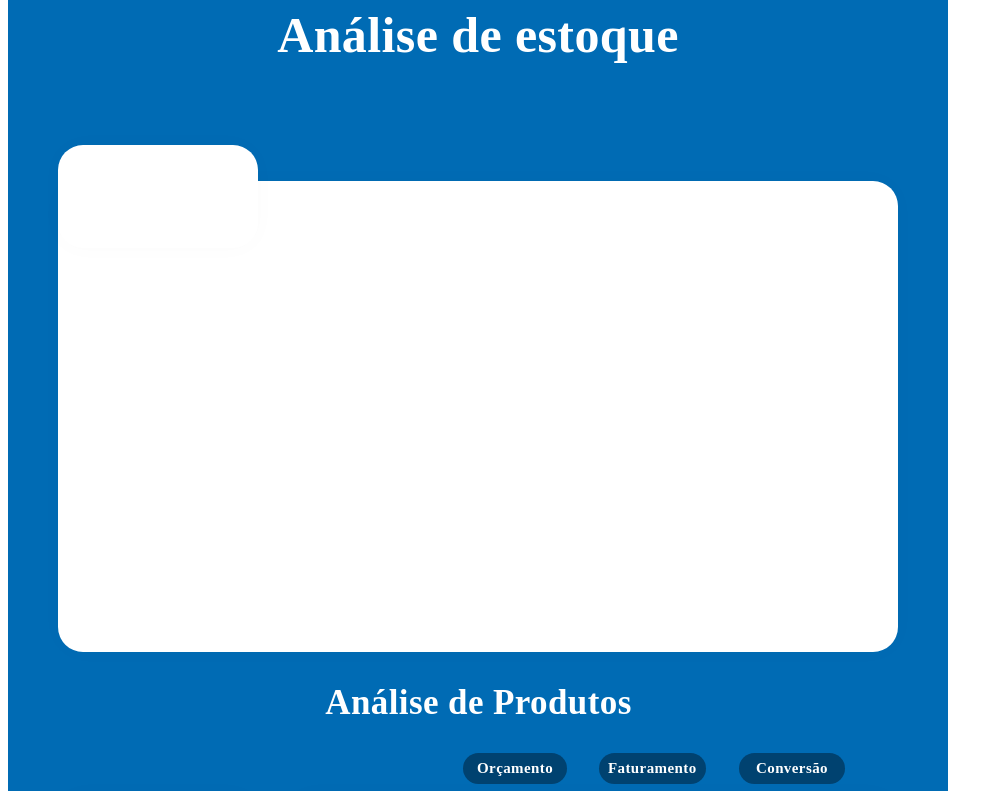
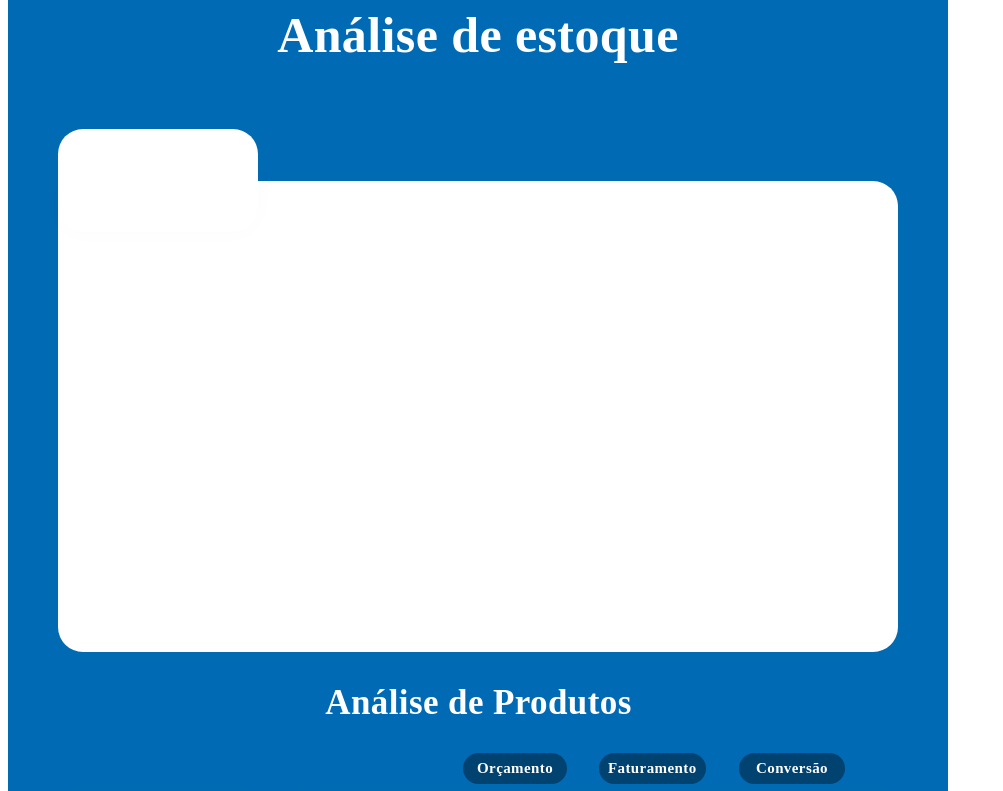
Before and after one commit to MercatoAutomacaoMKT/Dashboard-Climate, a plain HTML site: page index.html in a window 1280 px wide. Shown: the part 1140-1931 px from the top of the page, without its empty margins (0-1003 px from the left). Drawn offline with Linux system fonts and the light colour scheme.

Commit message:
index.html

```diff
--- a/index.html
+++ b/index.html
@@ -45,7 +45,7 @@
   <div style="width: 840px; left: 50px; top: 2594px; position: absolute; text-align: center; justify-content: center; display: flex; flex-direction: column; color: white; font-size: 50px; font-family: Montserrat; font-weight: 700; line-height: 41px; letter-spacing: 0.40px; word-wrap: break-word">Faturamento por Cliente</div>
   <div style="width: 839px; left: 51px; top: 3160px; position: absolute; text-align: center; justify-content: center; display: flex; flex-direction: column; color: white; font-size: 50px; font-family: Montserrat; font-weight: 700; line-height: 41px; letter-spacing: 0.40px; word-wrap: break-word">Faturamento por Estado</div>
   <div style="width: 200px; height: 166px; left: 250px; top: 2092px; position: absolute; transform: rotate(180deg); transform-origin: top left; background: white; box-shadow: 0px 0px 25px rgba(0, 0, 0, 0.02); border-radius: 25px"></div>
-  <div style="width: 200px; height: 102.66px; left: 250px; top: 1380.10px; position: absolute; transform: rotate(180deg); transform-origin: top left; background: white; box-shadow: 0px 0px 25px rgba(0, 0, 0, 0.02); border-radius: 25px"></div>
+  <div style="width: 200px; height: 102.66px; left: 250px; top: 1364.47px; position: absolute; transform: rotate(180deg); transform-origin: top left; background: white; box-shadow: 0px 0px 25px rgba(0, 0, 0, 0.02); border-radius: 25px"></div>
   <div data-svg-wrapper style="left: 117px; top: 2059px; position: absolute">
     <svg width="15" height="13" viewBox="0 0 15 13" fill="none" xmlns="http://www.w3.org/2000/svg">
     <path d="M9.39601 9.11243C9.15903 9.11243 8.92804 9.01735 8.76005 8.85395L7.8001 7.90322V13L12.9148 10.9916C13.0288 10.947 13.1038 10.8371 13.1038 10.7153V7.72199L9.72899 9.05003C9.63 9.08866 9.51301 9.11243 9.39601 9.11243Z" fill="black"/>
```
